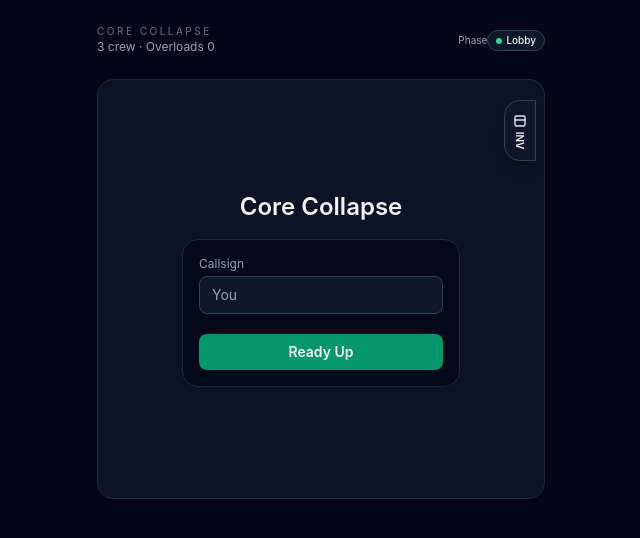
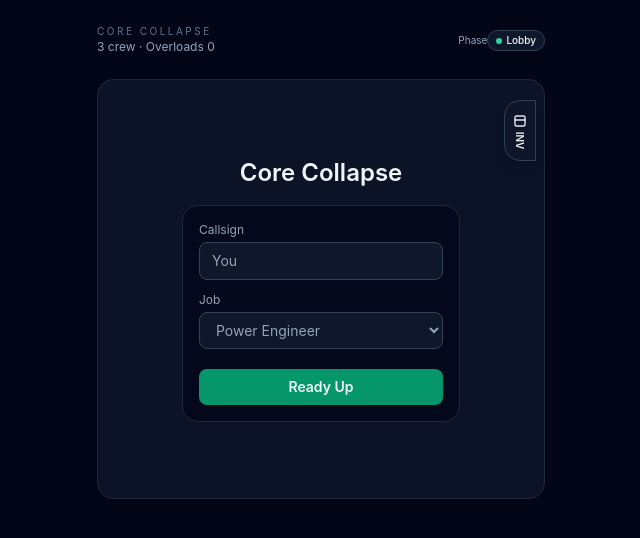
Before and after one commit to flimmbark-source/CoreOverload, a React (Vite) app: page / in a window 1280 px wide. Shown: the top 538 px of the page, without its empty margins (319-959 px from the left). Built offline with nearby package versions, Linux system fonts and the light colour scheme.

Commit message:
feat: allow job selection and improve flow

```diff
--- a/src/App.tsx
+++ b/src/App.tsx
@@ -2,6 +2,7 @@ import React from "react";
 import { applyItem } from "./game/actions/items";
 import type {
   ItemInstance,
+  Job,
   MinigameResult,
   MinigameTier,
   Phase,
@@ -9,7 +10,8 @@ import type {
   RoundOutcome,
   RoundState,
 } from "./game/types";
-import { createInitialRound, createDefaultPlayers, LOCAL_PLAYER_ID } from "./game/setup";
+import { JOBS } from "./game/types";
+import { createInitialRound, createDefaultPlayers, createJobItems, LOCAL_PLAYER_ID } from "./game/setup";
 import { createRng, shuffleArray } from "./game/rng";
 import { InventoryPanel } from "./ui/inventory/InventoryPanel";
 import { InventoryTabButton } from "./ui/inventory/InventoryTabButton";
@@ -45,6 +47,8 @@ type ActiveMinigame = {
 
 const clamp01 = (value: number) => Math.max(0, Math.min(1, value));
 const CARD_VALUES = [1, 2, 3, 4, 5, 6, 7, 8, 9];
+const isJob = (value: unknown): value is Job =>
+  typeof value === "string" && (JOBS as readonly string[]).includes(value);
 
 const phaseComponentMap: Partial<Record<Phase, React.FC<PhaseComponentProps>>> = {
   Lobby: LobbyPhase,
@@ -320,6 +324,18 @@ const App: React.FC = () => {
           }
           break;
         }
+        case "lobby.selectJob": {
+          if (isJob(payload) && localPlayer) {
+            setPlayers((prev) =>
+              prev.map((player) =>
+                player.id === localPlayer.id
+                  ? { ...player, job: payload, items: createJobItems(payload) }
+                  : player,
+              ),
+            );
+          }
+          break;
+        }
         case "lobby.ready":
           startGame();
           break;
--- a/src/game/setup.ts
+++ b/src/game/setup.ts
@@ -2,7 +2,7 @@ import type { ItemInstance, Job, Player, RoundState } from "./types";
 
 export const LOCAL_PLAYER_ID = "p1";
 
-const createJobItems = (job: Job): ItemInstance[] => {
+export const createJobItems = (job: Job): ItemInstance[] => {
   switch (job) {
     case "PowerEngineer":
       return [{ id: "BOOST", name: "BOOST", timing: "Engage", job, used: false }];
--- a/src/game/types.ts
+++ b/src/game/types.ts
@@ -1,6 +1,8 @@
 export type Role = "Crew" | "Saboteur";
 
 export type Job = "PowerEngineer" | "CoolantTech" | "FluxSpecialist";
+
+export const JOBS: Job[] = ["PowerEngineer", "CoolantTech", "FluxSpecialist"];
 
 export type Phase =
   | "Lobby"
--- a/src/ui/phase/Ignition.tsx
+++ b/src/ui/phase/Ignition.tsx
@@ -40,7 +40,7 @@ const Ignition: React.FC<PhaseComponentProps> = ({ state, dispatchEvent, localPl
       </div>
       <div className="flex justify-end">
         <button onClick={() => dispatchEvent("ignition.proceed")} className="px-4 py-2 rounded-lg bg-emerald-600 text-sm font-semibold">
-          Proceed to Items
+          Proceed to Job
         </button>
       </div>
     </div>
--- a/src/ui/phase/Lobby.tsx
+++ b/src/ui/phase/Lobby.tsx
@@ -1,7 +1,8 @@
 import React from "react";
 import type { PhaseComponentProps } from "./types";
+import { JOBS } from "../../game/types";
 
-const Lobby: React.FC<PhaseComponentProps> = ({ dispatchEvent, localPlayer }) => (
+const Lobby: React.FC<PhaseComponentProps> = ({ dispatchEvent, localPlayer, helpers }) => (
   <div className="flex flex-col items-center gap-4">
     <h1 className="text-2xl font-semibold">Core Collapse</h1>
     <div className="w-full max-w-sm rounded-2xl bg-slate-950/80 border border-slate-800 p-4 flex flex-col gap-3">
@@ -14,6 +15,20 @@ const Lobby: React.FC<PhaseComponentProps> = ({ dispatchEvent, localPlayer }) =>
           className="w-full px-3 py-2 rounded-lg bg-slate-900 border border-slate-700 text-sm"
         />
       </label>
+      <label className="text-xs text-slate-400 flex flex-col gap-1">
+        Job
+        <select
+          value={localPlayer.job}
+          onChange={(e) => dispatchEvent("lobby.selectJob", e.target.value)}
+          className="w-full px-3 py-2 rounded-lg bg-slate-900 border border-slate-700 text-sm"
+        >
+          {JOBS.map((job) => (
+            <option key={job} value={job}>
+              {helpers.jobLabel(job)}
+            </option>
+          ))}
+        </select>
+      </label>
       <button onClick={() => dispatchEvent("lobby.ready")} className="w-full mt-2 px-4 py-2 rounded-lg bg-emerald-600 text-sm font-semibold">
         Ready Up
       </button>
--- a/src/ui/phase/Plan.tsx
+++ b/src/ui/phase/Plan.tsx
@@ -4,7 +4,6 @@ import type { PhaseComponentProps } from "./types";
 const Plan: React.FC<PhaseComponentProps> = ({ state, dispatchEvent, localPlayer, players, helpers }) => {
   const { RoundHeader, JobBadge } = helpers;
   const { round, reactorLimit, shipHealth01, hand, slotCard } = state;
-  const otherPlayers = players.filter((p) => p.id !== localPlayer.id);
   const localCard = round.cardsPlayed[localPlayer.id];
 
   return (
@@ -48,9 +47,9 @@ const Plan: React.FC<PhaseComponentProps> = ({ state, dispatchEvent, localPlayer
 
       <div className="rounded-xl bg-slate-950/80 border border-slate-800 p-2.5 text-[11px] text-slate-400">
         <div className="font-semibold text-slate-200 mb-1">Crew</div>
-        {otherPlayers.map((p) => (
+        {players.map((p) => (
           <div key={p.id} className="flex justify-between items-center">
-            <span>{p.name}</span>
+            <span>{p.id === localPlayer.id ? `${p.name} (You)` : p.name}</span>
             <JobBadge job={p.job} compact />
           </div>
         ))}
```
